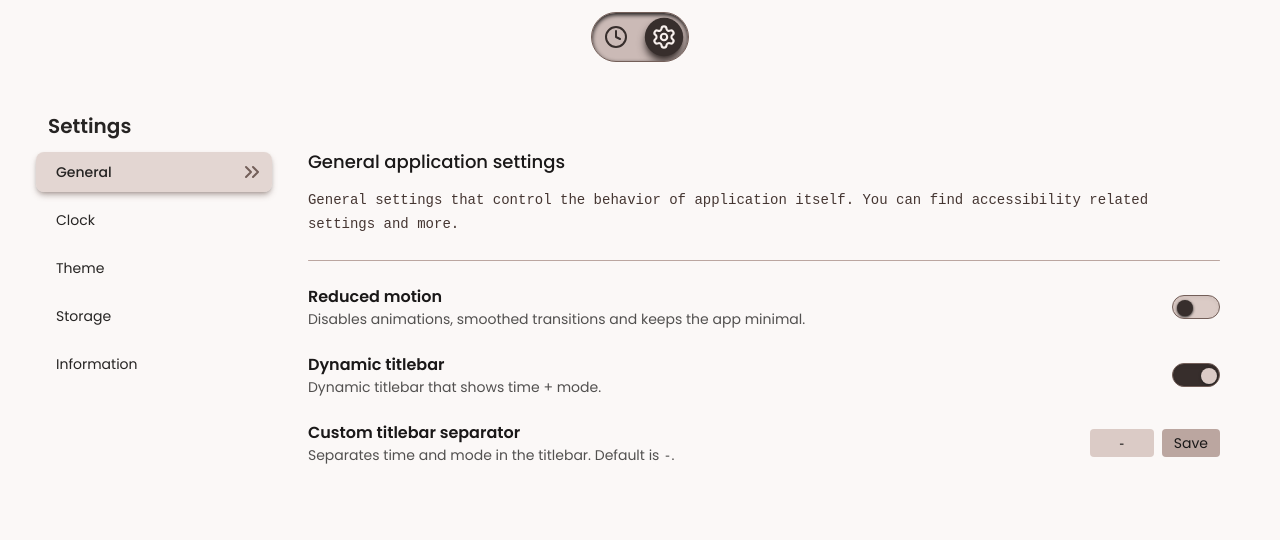
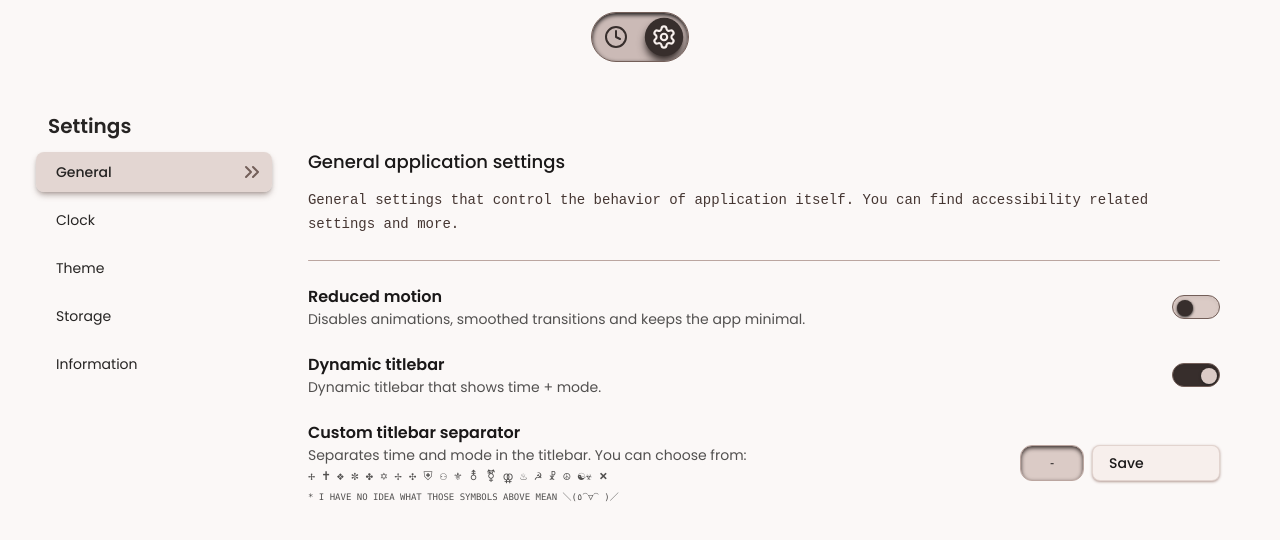
Before and after one commit to plwtx/chai.study, a React (Vite) app: page /settings in a window 1280 px wide. Shown: the top 540 px of the page. Built offline with nearby package versions, Linux system fonts and the light colour scheme; a web font is replaced by a local one; what @toolwind/corner-shape would draw is missing.

Commit message:
FIX: Styling fix.

```diff
--- a/src/features/settings/pages/settings-general.tsx
+++ b/src/features/settings/pages/settings-general.tsx
@@ -52,17 +52,24 @@ export default function General() {
               <div className="text-base">
                 <h3 className="font-semibold">Custom titlebar separator</h3>
                 <p className="text-sm opacity-75">
-                  Separates time and mode in the titlebar. Default is{" "}
-                  <span className="font-mono">-</span>.
+                  Separates time and mode in the titlebar. You can choose from:{" "}
+                  <br />
+                  <span className="font-mono text-xs">
+                    🕂 🕇 ❖ ✼ ✤ ✡ ✢ ✣ ⛨ ⚇ ⚜ ⚨ ⚧ ⚢ ♨ ☭ ☧ ☮ ☯☣ 🞬{" "}
+                  </span>{" "}
+                  <br />
+                  <span className="font-mono text-[9px]">
+                    * I HAVE NO IDEA WHAT THOSE SYMBOLS ABOVE MEAN ＼(٥⁀▽⁀ )／
+                  </span>
                 </p>
               </div>
-              <div className="flex items-center gap-2">
+              <div className="flex h-9 w-fit items-center justify-center gap-2">
                 <input
                   type="text"
                   value={separatorDraft}
                   maxLength={5}
                   onChange={(e) => setSeparatorDraft(e.target.value)}
-                  className="bg-brown-200 dark:bg-dark-900/75 text-brown-900 dark:text-dark-100 w-16 rounded px-2 py-1 text-center font-mono text-sm outline-none"
+                  className="bg-brown-200 dark:bg-dark-900/75 text-brown-900 dark:text-dark-100 shadow-brown-700 border-brown-300 h-full w-16 rounded-xl border px-3 py-1 text-center font-mono text-xs shadow-inner outline-none dark:border-black dark:shadow-black"
                   aria-label="Titlebar separator"
                 />
                 <button
@@ -72,7 +79,7 @@ export default function General() {
                     updateSettings({ titlebarSeparator: value });
                     showSettingsToast("Titlebar seperator saved as: " + value);
                   }}
-                  className="bg-brown-300 dark:bg-dark-900/75 text-brown-900 dark:text-dark-100 rounded px-3 py-1 text-sm hover:opacity-80"
+                  className="border-brown-200/75 shadow-brown-300 dark:bg-dark-900/45 bg-brown-100 dark:border-dark-900 hover:bg-brown-200/55 flex h-full w-32 cursor-pointer items-center justify-between gap-6 rounded-lg border p-2 px-4 text-left text-sm font-medium shadow-sm transition-all duration-150 ease-in-out active:scale-95 dark:shadow-black hover:dark:bg-black/50"
                 >
                   Save
                 </button>
```
